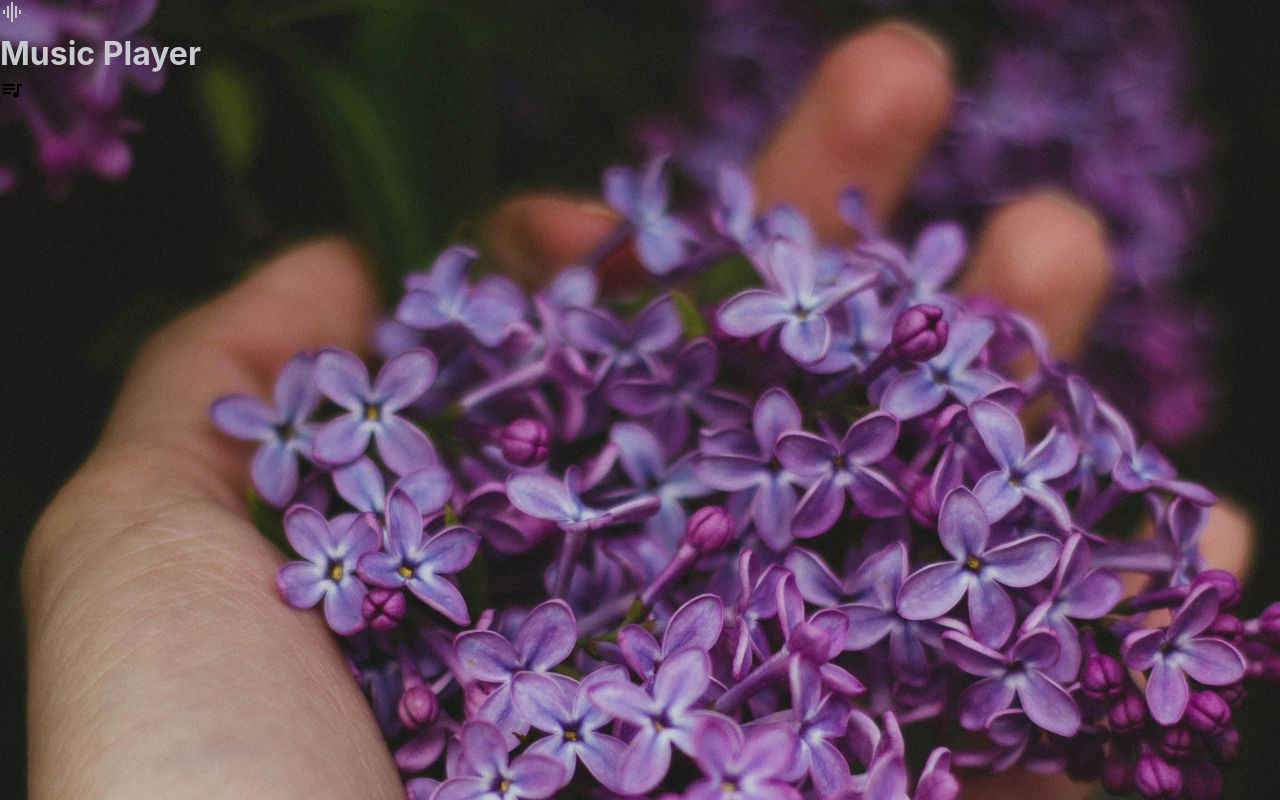
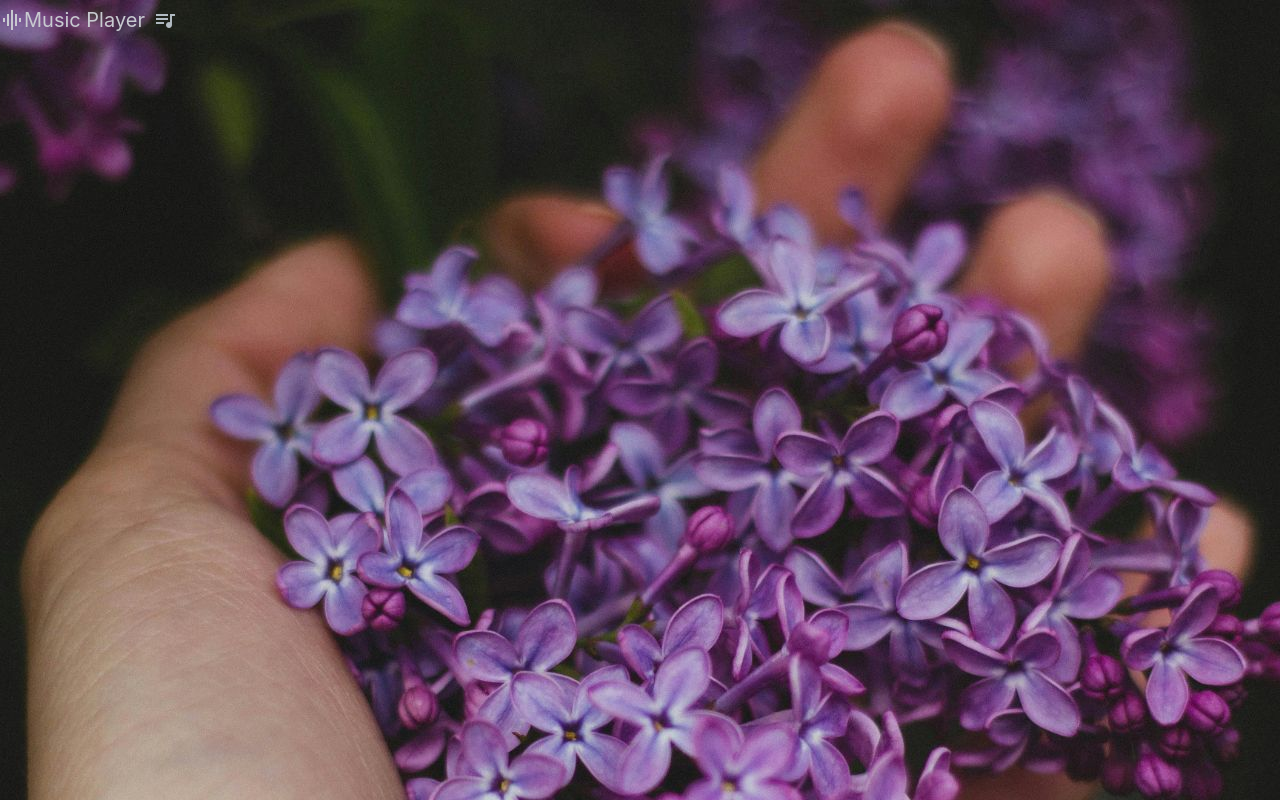
Before and after one commit to Zeynab-jalalian/Web-Music-Player, a plain HTML site: page index.html in a window 1280 px wide. Drawn offline with Linux system fonts and the light colour scheme; a web font is replaced by a local one.

Commit message:
basic css

```diff
--- a/style.css
+++ b/style.css
@@ -137,3 +137,36 @@ body.modalActive{
 body:hover::-webkit-scrollbar-thumb{
     background: var(--surface-variant);
 }
+
+
+/*basic*/
+
+.material-icons{
+    font-variation-settings: 'FILL' 0,'wght' 400,'GRAD' -25,'opsz' 24;
+    width: 1em;
+    height: 1em;
+    overflow: hidden;
+    user-select: none;
+}
+.title-logo{
+    font-size: var(--title-lg);
+    font-weight: var(--fw-400);
+}
+.wrapper{
+    display: flex;
+    align-items: center;
+}
+.btn-icon{
+    color: var(--on-surface-variant);
+    width: 40px;
+    height: 40px;
+    display: grid;
+    place-items: center;
+    border-radius: var(--radius-circle);
+}
+.btn-icon:hover{
+    background: var(--on-surface-variant-hover);
+}
+.btn-icon:is(:hover,:focus-visible){
+    background: var(--on-surface-variant-focus);
+}
```
Also changed, not shown: index.html (+3 -3 lines).
